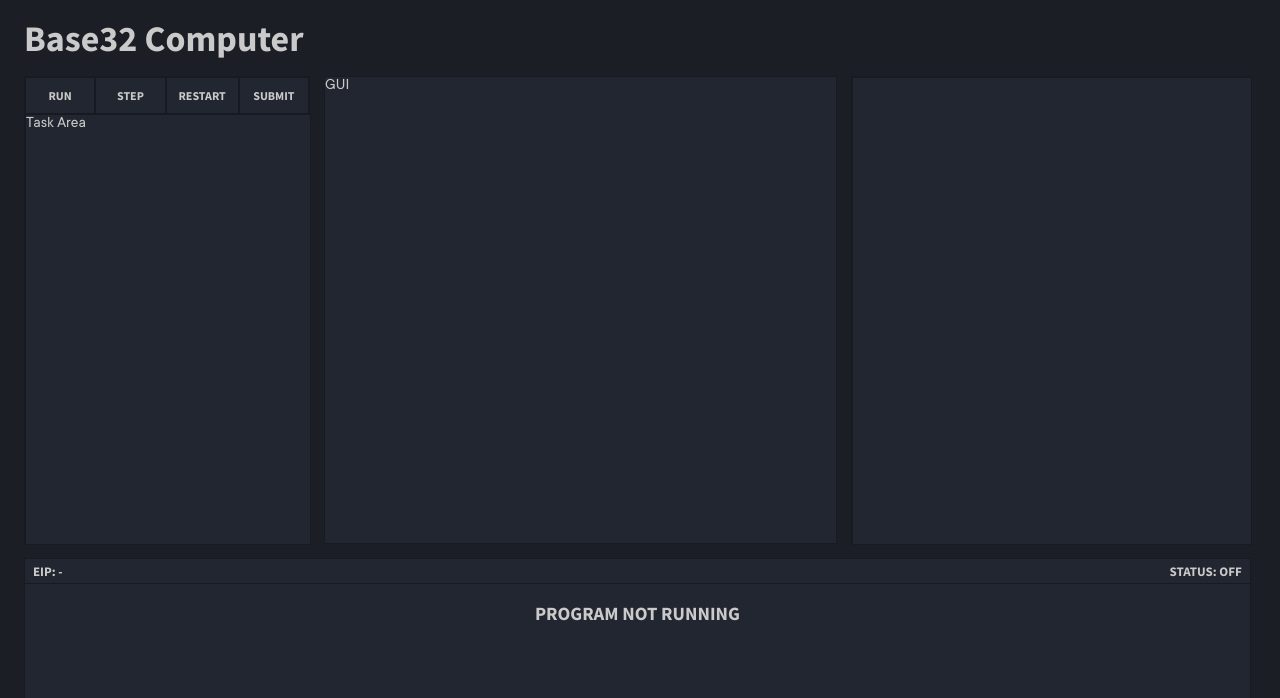
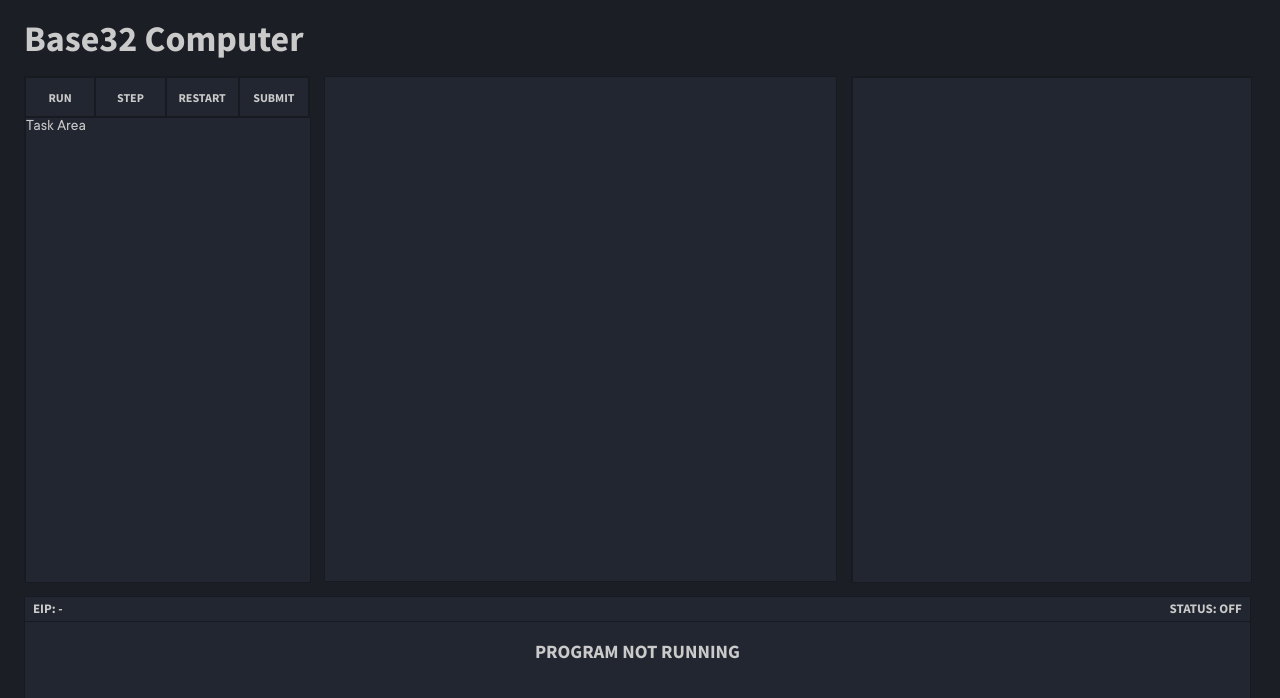
Before and after one commit to josephsurin/base32-computer, a React app: page / in a window 1280 px wide. Shown: the top 698 px of the page. Built offline with nearby package versions, Linux system fonts and the light colour scheme.

Commit message:
gui with scrolling

```diff
--- a/src/components/App.jsx
+++ b/src/components/App.jsx
@@ -1,14 +1,18 @@
 import React, { Component } from 'react'
 
 const { Base32Computer, Status_Code } = require('../util/base32_computer')
+const { create_ins_blocks } = require('../util/util')
 
 export default class App extends Component {
     constructor(props) {
         super(props)
         this.state = {
             code: '',
-            MC: null
+            B32C: null,
+            graphical: null
         }
+
+        this.graphical_ref = React.createRef()
 
         this.edit_code_text = this.edit_code_text.bind(this)
         this.run_code = this.run_code.bind(this)
@@ -17,16 +21,23 @@ export default class App extends Component {
     }
 
     edit_code_text(e) {
-        this.setState({ code: e.target.value })
+        let { graphical } = this.state
+        try {
+            graphical = create_ins_blocks(e.target.value, 0)
+        } catch(e) {
+            alert(e)
+            console.log('Error creating graphical instruction blocks')
+        }
+        this.setState({ code: e.target.value, graphical, B32C: null })
     }
 
     load_code() {
         try {
-            var MC = new Base32Computer(this.state.code)
-            this.setState({ MC })
-            return MC
+            var B32C = new Base32Computer(this.state.code)
+            this.setState({ B32C })
+            return B32C
         } catch(e) {
-            alert(e)
+            alert('Error parsing code ' + e)
         }
     }
 
@@ -40,23 +51,29 @@ export default class App extends Component {
                 }
             }, 50)
         } catch(e) {
-            alert(e)
+            this.forceUpdate()
+            alert('Runtime Error ' + e)
         }
     }
 
     step_code() {
-        var MC = null
-        if(!this.state.MC) {
-            MC = this.load_code()
+        var B32C = null
+        if(!this.state.B32C) {
+            B32C = this.load_code()
         } else {
-            MC = this.state.MC
+            B32C = this.state.B32C
+            if(B32C.get_status() != Status_Code.EXECUTING && B32C.get_status() != Status_Code.INITIALISED) return false
         }
         try {
-            var status = MC.step()
-            this.forceUpdate()
+            var status = B32C.step()
+            var eip = B32C.get_eip()
+            var graphical = create_ins_blocks(this.state.code, eip)
+            this.graphical_ref.current.scrollTo(0, (eip - 2) * 36)
+            this.setState({ graphical })
             return status
         } catch(e) {
-            alert(e)
+            this.forceUpdate()
+            alert('Runtime Error ' + e)
         }
     }
 
@@ -65,12 +82,14 @@ export default class App extends Component {
     }
 
     render() {
-        let { code, MC } = this.state
-        let eip = MC ? MC.get_eip() : '-'
-        let status = MC ? MC.get_status() : 'OFF'
-        let memory = MC ? MC.get_memory() : null
-        let inputs = MC ? MC.get_inputs() : null
-        let outputs = MC ? MC.get_outputs() : null
+        let { code, B32C, graphical } = this.state
+        let eip = B32C ? B32C.get_eip() : '-'
+        let status = B32C ? B32C.get_status() : -1
+        status = Object.keys(Status_Code).find(x => Status_Code[x] == status) || 'OFF'
+        let memory = B32C ? B32C.get_memory() : null
+        let inputs = B32C ? B32C.get_inputs() : null
+        let outputs = B32C ? B32C.get_outputs() : null
+
         return (
             <div className="wrapper">
                 <div className="title">Base32 Computer</div>
@@ -85,8 +104,8 @@ export default class App extends Component {
                         Task Area
                     </div>
                 </div>
-                <div className="graphical-area">
-                    GUI
+                <div className="graphical-area" ref={this.graphical_ref}>
+                    {graphical}
                 </div>
                 <div className="text-area">
                     <textarea value={code}
--- /dev/null
+++ b/src/components/InstructionBlock.jsx
@@ -0,0 +1,16 @@
+import React from 'react'
+
+const InstructionBlock = ({ idx, opcode, name, args, active }) => (
+    <div className={"instruction-block" + (active ? " active" : "")}>
+        <div className="idx">{idx}</div>
+        <div className="opcode">{opcode}</div>
+        <div className="args">
+            {args.map((arg, i) => (
+                <div key={i} className="arg">{arg}</div>
+            ))}
+        </div>
+        <div className="name">{name}</div>
+    </div>
+)
+
+export default InstructionBlock
--- a/src/styles/main.sass
+++ b/src/styles/main.sass
@@ -37,7 +37,7 @@ button
   margin: 0 24px
   display: grid
   grid-template-columns: 25% 45% 35%
-  grid-template-rows: 8% 62% 30%
+  grid-template-rows: 8% 67% 25%
   grid-gap: 16px
   .title
     font-family: 'Source Sans Pro'
@@ -82,7 +82,7 @@ button
 
 .status-area
   display: grid
-  grid-template-rows: 24px auto 15% 25%
+  grid-template-rows: 24px 62px auto auto
   .status-bar
     width: 100%
     height: 100%
@@ -109,7 +109,7 @@ button
     flex-wrap: nowrap
     overflow-y: auto
     .memory-block
-      width: auto
+      width: 100%
       height: 60px
       border: 1px solid darken($dark-grey, 10%)
       font-family: Inconsolata
@@ -128,3 +128,31 @@ button
     .inputs, .outputs
       font-family: Inconsolata
       padding: 8px
+
+.graphical-area
+  overflow-y: auto
+  overflow-x: hidden
+
+.instruction-block
+  +section
+  width: 100%
+  height: 36px
+  display: flex
+  flex-wrap: nowrap
+  font-family: Inconsolata
+  .idx, .opcode, .name
+    padding: 8px
+  .idx
+    border-right: 1px solid $grey
+    width: 8%
+  .args
+    display: flex
+    flex-wrap: nowrap
+    .arg
+      padding: 8px
+  .name
+    text-align: right
+    width: 100%
+
+.instruction-block.active
+  background: transparentize($light-blue, 0.7)
--- a/src/util/base32_computer.js
+++ b/src/util/base32_computer.js
@@ -211,4 +211,4 @@ class Base32Computer {
     }
 }
 
-module.exports = { Base32Computer, Status_Code, INSTRUCTIONS, VALID_CHARS }
+module.exports = { Base32Computer, Status_Code, INSTRUCTIONS, VALID_CHARS, parse_code }
--- /dev/null
+++ b/src/util/util.js
@@ -0,0 +1,16 @@
+import React from 'react'
+const { parse_code, INSTRUCTIONS } = require('./base32_computer')
+import InstructionBlock from '../components/InstructionBlock.jsx'
+
+export function create_ins_blocks(code, active=0) {
+    var parsed = parse_code(code)
+    return parsed.map(([opcode, args], i) => (
+        <InstructionBlock
+                    key={i}
+                    opcode={opcode}
+                    args={args}
+                    name={INSTRUCTIONS[opcode][0]}
+                    active={active == i}
+                    idx={i} />
+    ))
+}
```
